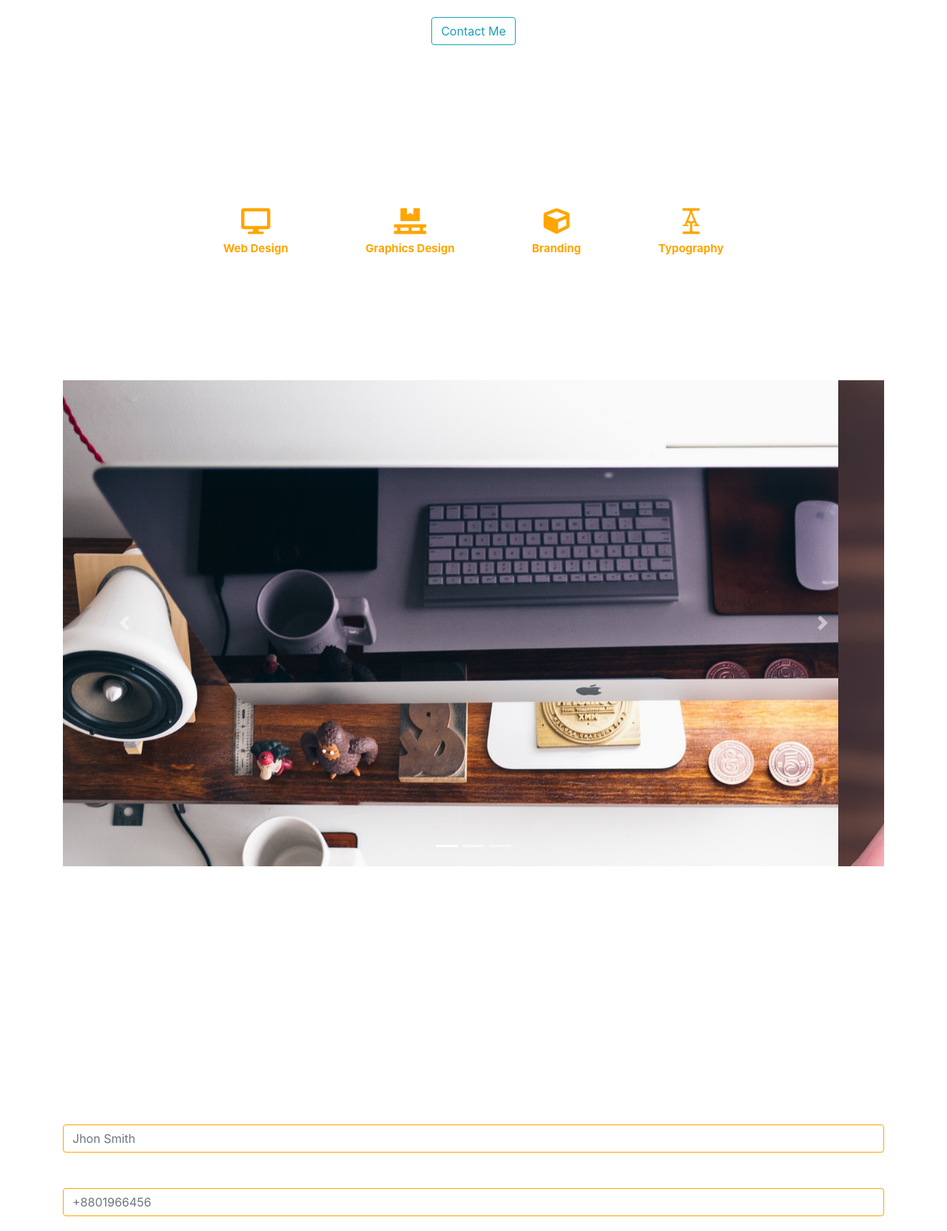
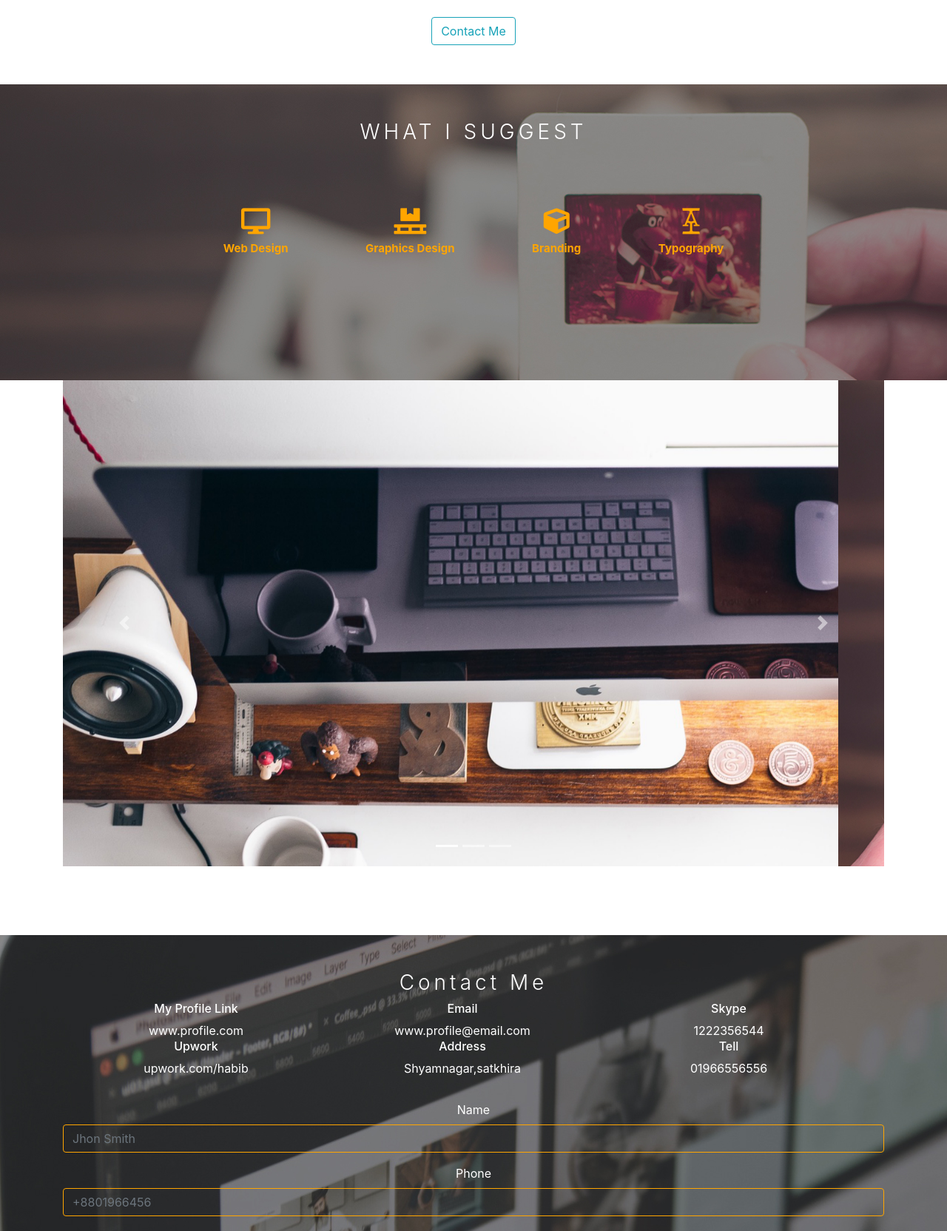
Before and after one commit to habib4u/my-first-website, a plain HTML site: page index.html in a window 1280 px wide. Shown: the part 1136-2800 px from the top of the page at 74% size. Drawn offline with nearby package versions, Linux system fonts and the light colour scheme.

Commit message:
Update style.css

```diff
--- a/assets/css/style.css
+++ b/assets/css/style.css
@@ -17,7 +17,7 @@ ul li a{
 
 }
 header{
-    background-image: url('../assets/photo/bg011c.jpg');
+    background-image: url('../photo/bg011c.jpg');
     width: 100%;
     height: 625px;
 }
@@ -96,7 +96,7 @@ h3 {
 }
 /* What i suggest */
 #suggest{
-    background-image: url('../assets/photo/bg012c.jpg');
+    background-image: url('../photo/bg012c.jpg');
     width: 100%;
     height: 400px;
 }
@@ -133,7 +133,7 @@ h3{
 }
 /* footer */
 #footer{
-    background-image: url('../assets/photo/bg013c.jpg');
+    background-image: url('../photo/bg013c.jpg');
     height: 625px;
     width: 100%;
     color: white;
```
